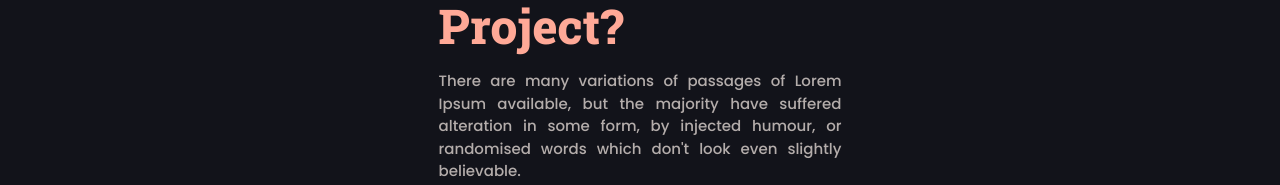
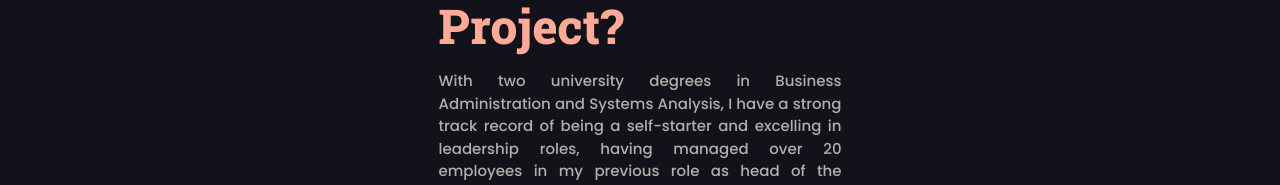
Before and after one commit to CanarioEchazu/DarioPortfolio, a React (Vite) app: page / in a window 1280 px wide. Shown: the part 751-936 px from the top of the page. Built offline with nearby package versions, Linux system fonts and the light colour scheme.

Commit message:
thirteenth commited

```diff
--- a/src/components/about.jsx
+++ b/src/components/about.jsx
@@ -10,10 +10,17 @@ const About = () => {
           </div>
           <div className="mb-5 text-justify font-poppins text-[13px] font-medium text-light lg:text-[15px]">
             <span>
-              There are many variations of passages of Lorem Ipsum available, but
-              the majority have suffered alteration in some form, by injected
-              humour, or randomised words which don't look even slightly
-              believable.
+            With two university degrees in Business Administration and Systems Analysis,
+            I have a strong track record of being a self-starter and excelling in leadership roles,
+            having managed over 20 employees in my previous role as head of the purchasing department,
+            and over 30 employees as a supervisor in a casino, where I was also responsible for
+            handling large sums of money.
+            Despite overcoming cancer after 20 rounds of chemotherapy in 2011, I have continued to grow
+            and develop professionally by updating my full-stack development skills through platforms
+            like Platzy. I bring a combination of determination, skill, and a desire to inspire growth
+            and excellence within the team I work with.
+            In short, I am a committed professional who is always looking for ways
+            to push boundaries and exceed expectations
             </span>
           </div>
           <button className="rounded-md bg-accent/80 py-2 px-4 font-roboto text-xs font-semibold text-white transition-all hover:bg-accent md:rounded-lg md:px-5 md:text-[13px] lg:text-[15px]">
```
